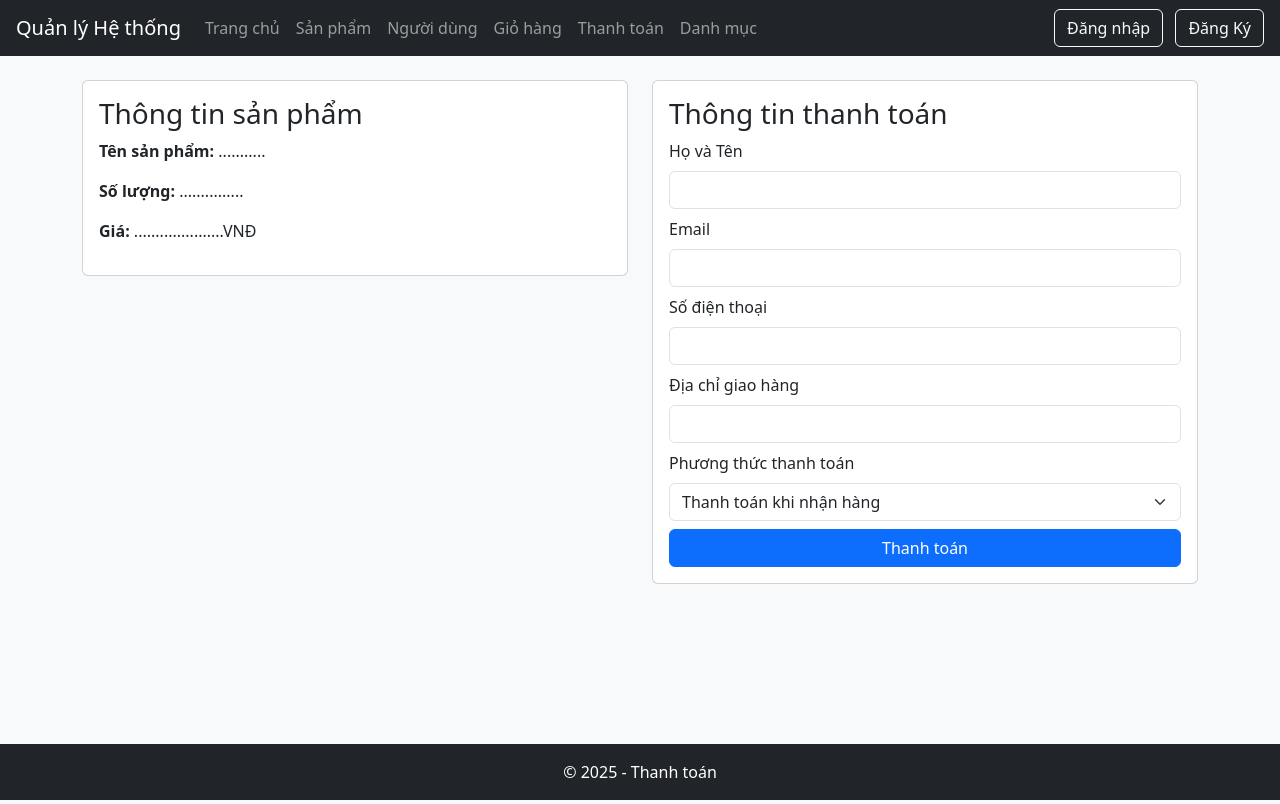
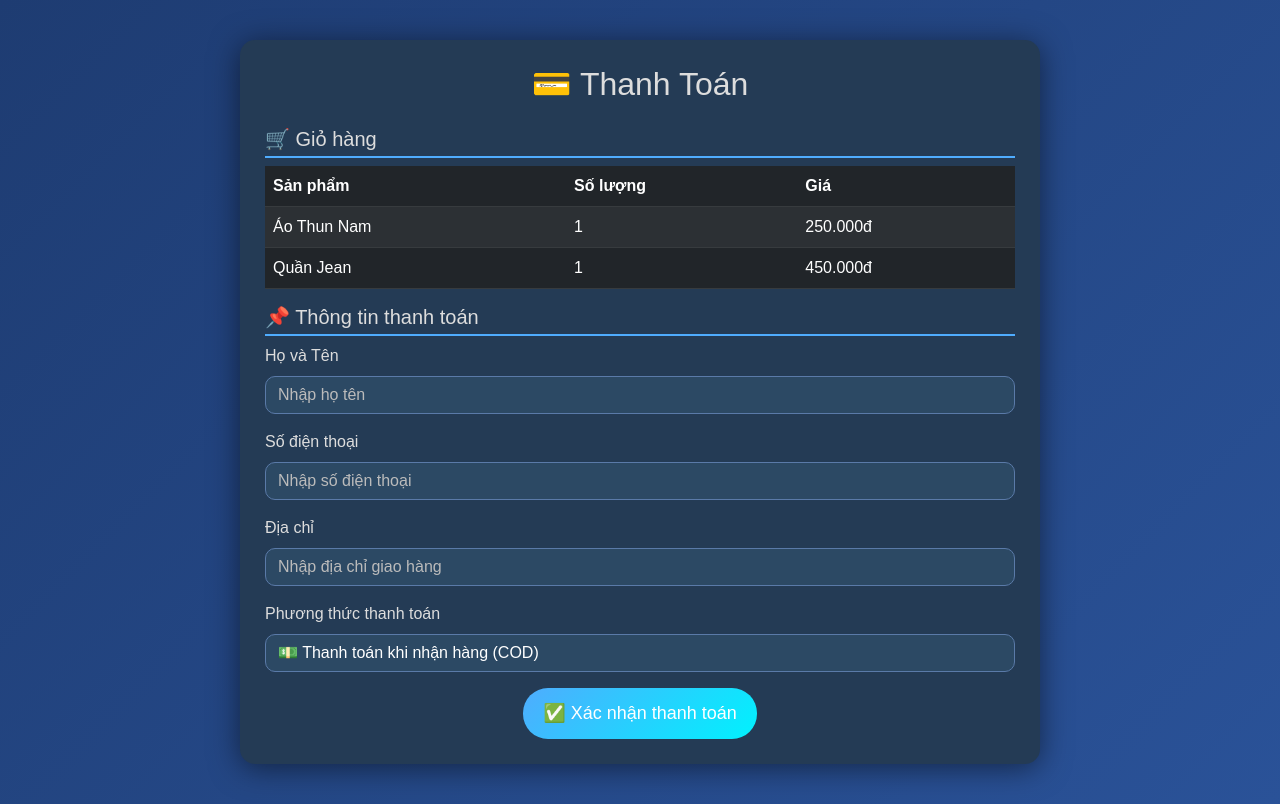
Before and after one commit to khannps39199/ShoppingWebsite, a Spring Boot app: page /pay in a window 1280 px wide. Run offline with Spring Boot 4, Linux system fonts and the light colour scheme.

Commit message:
chỉnh sửa ProductCRUD và thêm layout trang thanh toán

```diff
--- a/src/main/resources/templates/Pay.html
+++ b/src/main/resources/templates/Pay.html
@@ -1,108 +1,117 @@
 <!DOCTYPE html>
-<html lang="vi" xmlns:th="http://www.thymeleaf.org">
+<html lang="vi"xmlns:th="http://www.thymeleaf.org" >
 <head>
     <meta charset="UTF-8">
     <meta name="viewport" content="width=device-width, initial-scale=1.0">
-    <title>Thanh toán</title>
-    <link rel="stylesheet" href="https://cdn.jsdelivr.net/npm/bootstrap@5.3.0/dist/css/bootstrap.min.css">
+    <title>Thanh Toán</title>
+    <link href="https://cdn.jsdelivr.net/npm/bootstrap@5.3.0/dist/css/bootstrap.min.css" rel="stylesheet">
     <style>
         body {
-            display: flex;
-            flex-direction: column;
-            min-height: 100vh;
+            background: linear-gradient(135deg, #1e3c72, #2a5298);
+            color: #ddd;
+            font-family: 'Poppins', sans-serif;
         }
-        .content {
-            flex: 1;
+        .checkout-container {
+            max-width: 800px;
+            margin: 40px auto;
+            padding: 25px;
+            background: #243B55;
+            border-radius: 15px;
+            box-shadow: 0px 4px 30px rgba(0, 0, 0, 0.5);
         }
-        footer {
-            position: relative;
-            bottom: 0;
-            width: 100%;
+        .btn-custom {
+            background: linear-gradient(135deg, #4facfe, #00f2fe);
+            color: white;
+            border: none;
+            padding: 12px 20px;
+            border-radius: 25px;
+            font-size: 18px;
+            transition: 0.3s;
+        }
+        .btn-custom:hover {
+            background: linear-gradient(135deg, #3a7bd5, #00d2ff);
+        }
+        .form-control, .form-select {
+            border-radius: 10px;
+            background: #2c4964;
+            color: white;
+            border: 1px solid #5a7aa8;
+        }
+        .form-control::placeholder {
+            color: #bbb;
+        }
+        .table thead {
+            background: #2c3e50;
+            color: white;
+        }
+        .table tbody tr:hover {
+            background: rgba(72, 113, 172, 0.2);
+        }
+        h5 {
+            border-bottom: 2px solid #4facfe;
+            padding-bottom: 5px;
         }
     </style>
 </head>
-<body class="bg-light">
-	<nav class="navbar navbar-expand-lg navbar-dark bg-dark px-3">
-				        <a class="navbar-brand" href="#">Quản lý Hệ thống</a>
-				        <button class="navbar-toggler" type="button" data-bs-toggle="collapse" data-bs-target="#navbarNav">
-				            <span class="navbar-toggler-icon"></span>
-				        </button>
-				        <div class="collapse navbar-collapse" id="navbarNav">
-				            <ul class="navbar-nav">
-				                <li class="nav-item">
-				                    <a class="nav-link" th:href="@{/getcategories}">Trang chủ</a>
-				                </li>
-				                <li class="nav-item">
-				                    <a class="nav-link" th:href="@{/getproducts}">Sản phẩm</a>
-				                </li>
-				                <li class="nav-item">
-				                    <a class="nav-link" th:href="@{/getUser}">Người dùng</a>
-				                </li>
-				                <li class="nav-item">
-				                    <a class="nav-link" th:href="@{/cart}">Giỏ hàng</a>
-				                </li>
-				                <li class="nav-item">
-				                    <a class="nav-link" th:href="@{/pay}">Thanh toán</a>
-				                </li>
-				                <li class="nav-item">
-				                    <a class="nav-link" href="/#">Danh mục</a>
-				                </li>
-				            </ul>
-				        </div>
-				        <div class="ms-auto">
-				            <a href="#" class="btn btn-outline-light me-2">Đăng nhập</a>
-				            <a href="#" class="btn btn-outline-light">Đăng Ký</a>
-				        </div>
-				    </nav>
-   <div class="container mt-4 content">
-        <div class="row">
-            <div class="col-md-6">
-                <div class="card p-3">
-                    <h3>Thông tin sản phẩm</h3>
-                    <p><strong>Tên sản phẩm:</strong> ...........</p>
-                    <p><strong>Số lượng:</strong> ...............</span></p>
-                    <p><strong>Giá:</strong> .....................VNĐ</p>
-                </div>
+<body>
+
+<div class="container">
+    <div class="checkout-container">
+        <h2 class="text-center mb-4">💳 Thanh Toán</h2>
+
+        <!-- Thông tin giỏ hàng -->
+        <h5>🛒 Giỏ hàng</h5>
+        <table class="table table-dark table-striped">
+            <thead>
+                <tr>
+                    <th>Sản phẩm</th>
+                    <th>Số lượng</th>
+                    <th>Giá</th>
+                </tr>
+            </thead>
+            <tbody>
+                <tr>
+                    <td>Áo Thun Nam</td>
+                    <td>1</td>
+                    <td>250.000đ</td>
+                </tr>
+                <tr>
+                    <td>Quần Jean</td>
+                    <td>1</td>
+                    <td>450.000đ</td>
+                </tr>
+            </tbody>
+        </table>
+
+        <!-- Form thông tin thanh toán -->
+        <h5>📌 Thông tin thanh toán</h5>
+        <form>
+            <div class="mb-3">
+                <label for="fullName" class="form-label">Họ và Tên</label>
+                <input type="text" class="form-control" id="fullName" placeholder="Nhập họ tên" required>
             </div>
-            <div class="col-md-6">
-                <div class="card p-3">
-                    <h3>Thông tin thanh toán</h3>
-                    <form th:action="@{/checkout}" method="post">
-                        <div class="mb-2">
-                            <label class="form-label">Họ và Tên</label>
-                            <input type="text" class="form-control" name="fullName" required>
-                        </div>
-                        <div class="mb-2">
-                            <label class="form-label">Email</label>
-                            <input type="email" class="form-control" name="email" required>
-                        </div>
-                        <div class="mb-2">
-                            <label class="form-label">Số điện thoại</label>
-                            <input type="text" class="form-control" name="phone" required>
-                        </div>
-                        <div class="mb-2">
-                            <label class="form-label">Địa chỉ giao hàng</label>
-                            <input type="text" class="form-control" name="address" required>
-                        </div>
-                        <div class="mb-2">
-                            <label class="form-label">Phương thức thanh toán</label>
-                            <select class="form-select" name="paymentMethod">
-                                <option value="cod">Thanh toán khi nhận hàng</option>
-                                <option value="credit">Thẻ tín dụng</option>
-                                <option value="momo">Momo</option>
-                            </select>
-                        </div>
-                        <button type="submit" class="btn btn-primary w-100">Thanh toán</button>
-                    </form>
-                </div>
+            <div class="mb-3">
+                <label for="phoneNumber" class="form-label">Số điện thoại</label>
+                <input type="tel" class="form-control" id="phoneNumber" placeholder="Nhập số điện thoại" required>
             </div>
-        </div>
+            <div class="mb-3">
+                <label for="address" class="form-label">Địa chỉ</label>
+                <input type="text" class="form-control" id="address" placeholder="Nhập địa chỉ giao hàng" required>
+            </div>
+            <div class="mb-3">
+                <label for="paymentMethod" class="form-label">Phương thức thanh toán</label>
+                <select class="form-select" id="paymentMethod" required>
+                    <option value="cod">💵 Thanh toán khi nhận hàng (COD)</option>
+                    <option value="bank">🏦 Chuyển khoản ngân hàng</option>
+                    <option value="visa">💳 Thẻ tín dụng / Ghi nợ</option>
+                </select>
+            </div>
+            <div class="text-center">
+                <button type="submit" class="btn btn-custom">✅ Xác nhận thanh toán</button>
+            </div>
+        </form>
     </div>
+</div>
 
-    <footer class="bg-dark text-white text-center p-3 mt-4">
-        &copy; 2025 - Thanh toán
-    </footer>
-
-    <script src="https://cdn.jsdelivr.net/npm/bootstrap@5.3.0/dist/js/bootstrap.bundle.min.js"></script>
 </body>
 </html>
```
Also changed, not shown: src/main/resources/templates/ProductsCRUD.html (+13 -2 lines).
